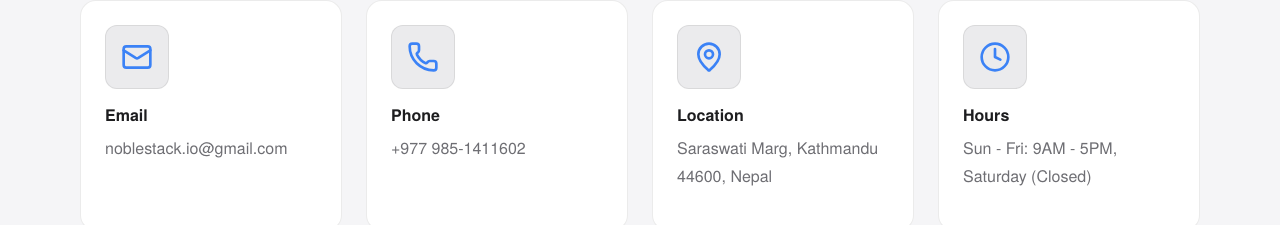
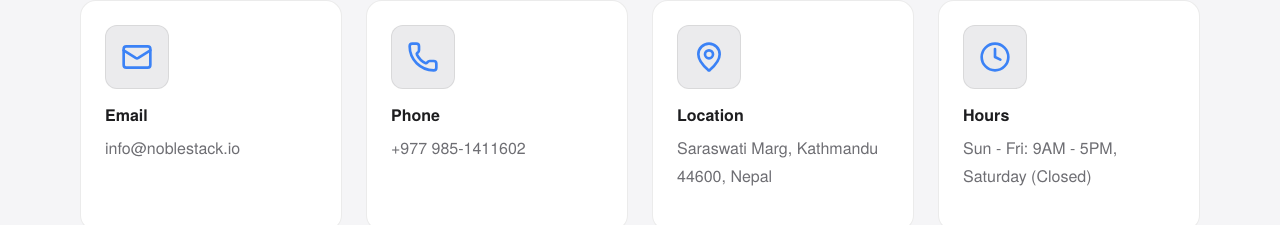
Before and after one commit to om202/NobleStack, a Next.js app: page /Contact in a window 1280 px wide. Shown: the part 1280-1505 px from the top of the page. Built offline with nearby package versions, Linux system fonts and the light colour scheme.

Commit message:
update email

```diff
--- a/src/app/About/layout.tsx
+++ b/src/app/About/layout.tsx
@@ -78,7 +78,7 @@ export default function AboutLayout({
             logo: "https://noblestack.io/nbl.png",
             description: "Noble Stack is a leading technology company based in Kathmandu, Nepal, specializing in AI development, modern web applications, and intelligent automation solutions for clients across Nepal and South Asia.",
             foundingDate: "2019",
-            email: "noblestack.io@gmail.com",
+            email: "info@noblestack.io",
             telephone: "+977 985-1411602",
             address: {
               "@type": "PostalAddress",
--- a/src/app/Career/layout.tsx
+++ b/src/app/Career/layout.tsx
@@ -123,7 +123,7 @@ export default function CareerLayout({
             },
             applicationContact: {
               "@type": "ContactPoint",
-              email: "noblestack.io@gmail.com",
+              email: "info@noblestack.io",
               contactType: "HR",
               telephone: "+977 985-1411602"
             }
@@ -187,7 +187,7 @@ export default function CareerLayout({
             },
             applicationContact: {
               "@type": "ContactPoint",
-              email: "noblestack.io@gmail.com",
+              email: "info@noblestack.io",
               contactType: "HR",
               telephone: "+977 985-1411602"
             }
--- a/src/app/Contact/ContactPageContent.tsx
+++ b/src/app/Contact/ContactPageContent.tsx
@@ -271,7 +271,7 @@ export default function ContactPageContent() {
                         <div className="grid grid-cols-1 md:grid-cols-2 lg:grid-cols-4 gap-6">
                             <ServiceCard
                                 name="Email"
-                                description="noblestack.io@gmail.com"
+                                description="info@noblestack.io"
                                 icon={Mail}
                             />
                             <ServiceCard
--- a/src/app/Contact/layout.tsx
+++ b/src/app/Contact/layout.tsx
@@ -77,7 +77,7 @@ export default function ContactLayout({
               {
                 "@type": "ContactPoint",
                 telephone: "+977 985-1411602",
-                email: "noblestack.io@gmail.com",
+                email: "info@noblestack.io",
                 contactType: "Customer Service",
                 areaServed: ["Nepal", "South Asia"],
                 availableLanguage: ["English", "Nepali"],
@@ -93,14 +93,14 @@ export default function ContactLayout({
               {
                 "@type": "ContactPoint",
                 contactType: "Technical Support",
-                email: "noblestack.io@gmail.com",
+                email: "info@noblestack.io",
                 areaServed: ["Nepal", "South Asia"],
                 availableLanguage: ["English", "Nepali"]
               },
               {
                 "@type": "ContactPoint",
                 contactType: "Sales",
-                email: "noblestack.io@gmail.com",
+                email: "info@noblestack.io",
                 areaServed: ["Nepal", "South Asia"],
                 availableLanguage: ["English", "Nepali"]
               }
@@ -139,7 +139,7 @@ export default function ContactLayout({
             "@id": "https://noblestack.io/Contact",
             url: "https://noblestack.io",
             telephone: "+977 985-1411602",
-            email: "noblestack.io@gmail.com",
+            email: "info@noblestack.io",
             address: {
               "@type": "PostalAddress",
               streetAddress: "Saraswati Marg, Kathmandu 44600, Nepal",
--- a/src/app/Home/layout.tsx
+++ b/src/app/Home/layout.tsx
@@ -100,7 +100,7 @@ export default function HomeLayout({
               }
             ],
             telephone: "+977 985-1411602",
-            email: "noblestack.io@gmail.com",
+            email: "info@noblestack.io",
             potentialAction: {
               "@type": "SearchAction",
               target: "https://noblestack.io/search?q={search_term_string}",
--- a/src/app/layout.tsx
+++ b/src/app/layout.tsx
@@ -150,7 +150,7 @@ export default function RootLayout({
                   "image": "https://www.noblestack.io/nbl.png",
                   "description": "Leading AI and web development company in Kathmandu, Nepal providing cutting-edge solutions across South Asia.",
                   "telephone": "+977 985-1411602",
-                  "email": "noblestack.io@gmail.com",
+                  "email": "info@noblestack.io",
                   "address": {
                     "@type": "PostalAddress",
                     "streetAddress": "Saraswati Marg, Kathmandu 44600, Nepal",
--- a/src/components/common/Footer.tsx
+++ b/src/components/common/Footer.tsx
@@ -81,7 +81,7 @@ export default function Footer() {
                   <Instagram className="w-5 h-5" />
                 </a>
                 <a
-                  href="mailto:noblestack.io@gmail.com"
+                  href="mailto:info@noblestack.io"
                   className="text-muted-theme hover:text-blue-600 dark:hover:text-blue-400 transition-colors duration-200"
                   aria-label="Send us an email"
                 >
```
